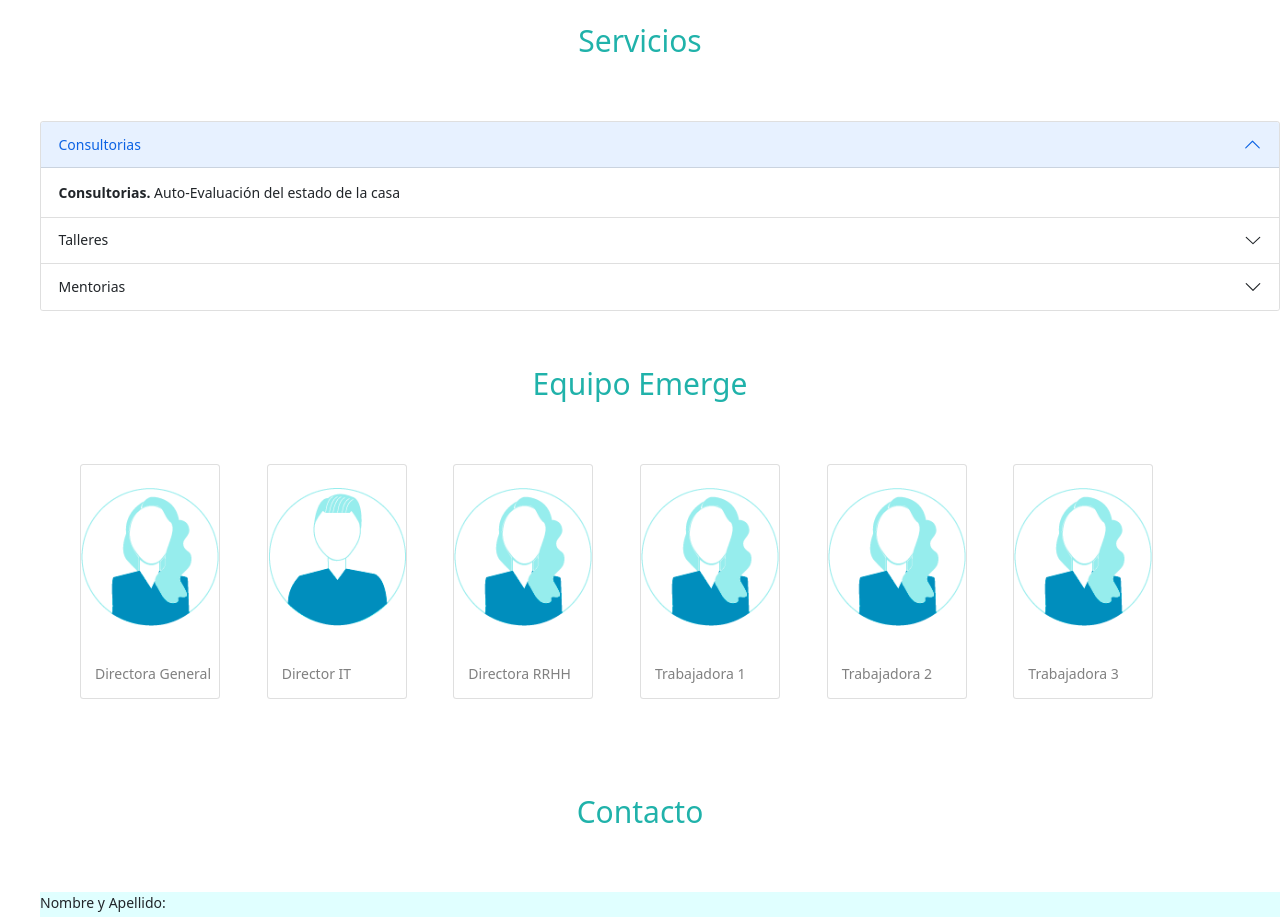
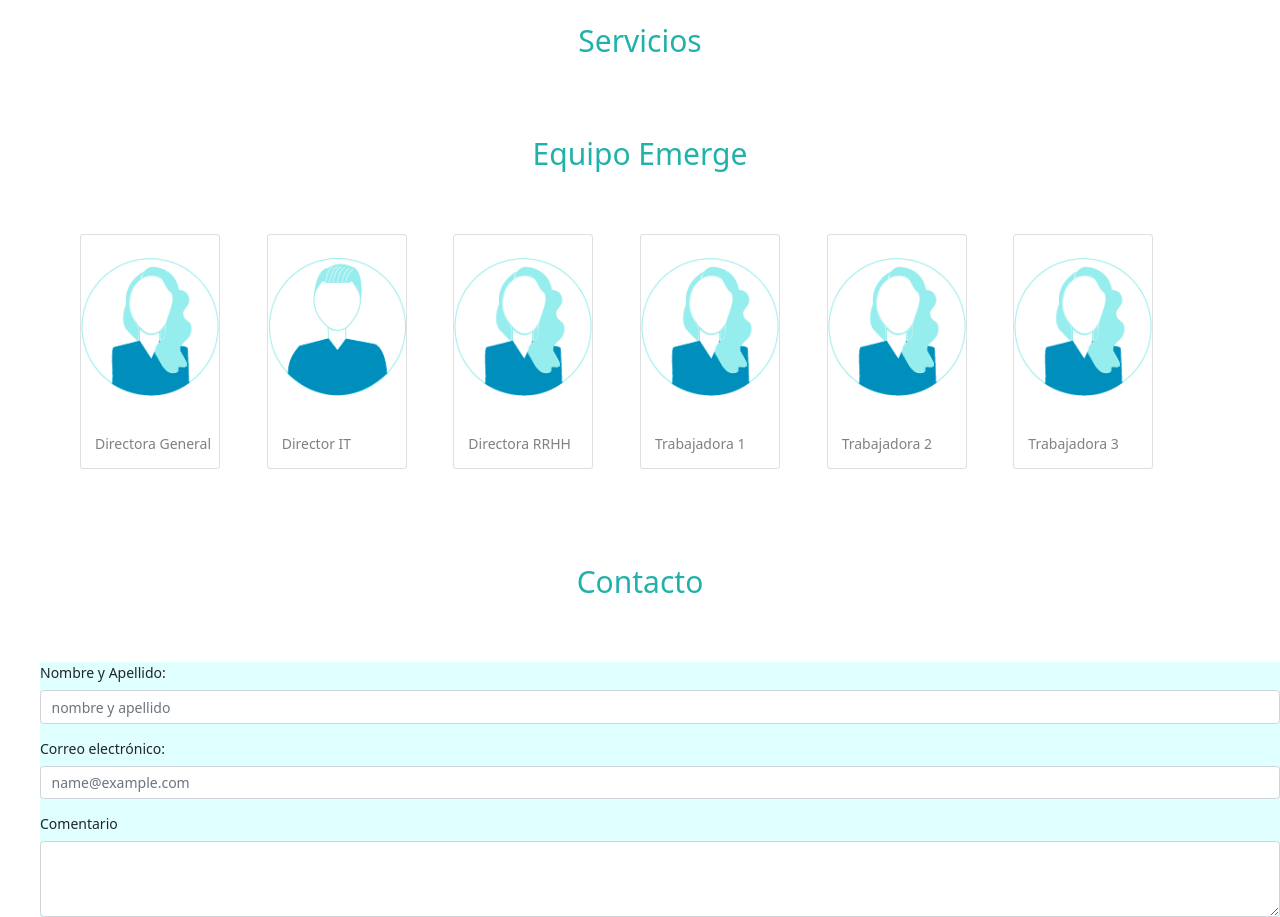
Before and after one commit to connietorresmunoz/emerge-git, a plain HTML site: page index.html in a window 1280 px wide. Shown: the part 1240-2157 px from the top of the page. Drawn offline with nearby package versions, Linux system fonts and the light colour scheme.

Commit message:
elimine flex

```diff
--- a/index.html
+++ b/index.html
@@ -58,42 +58,6 @@
 </section>
 <section class="gridFrase" class="gridServicios">
   <article><h2> Servicios </h2></article>
-</section>
-<section id="flex"> <!-- flexbox -->
-  <div class="accordion" id="accordionExample">
-  <div class="accordion-item">
-    <h2 class="accordion-header" id="headingOne">
-      <button class="accordion-button" type="button" data-bs-toggle="collapse" data-bs-target="#collapseOne" aria-expanded="true" aria-controls="collapseOne">
-        Consultorias
-      </button>
-    </h2>
-  <div id="collapseOne" class="accordion-collapse collapse show" aria-labelledby="headingOne" data-bs-parent="#accordionExample">
-  <div class="accordion-body"><strong>Consultorias.</strong> Auto-Evaluación del estado de la casa
-  </div>
-  </div>
-  </div>
-  <div class="accordion-item">
-    <h2 class="accordion-header" id="headingTwo">
-      <button class="accordion-button collapsed" type="button" data-bs-toggle="collapse" data-bs-target="#collapseTwo" aria-expanded="false" aria-controls="collapseTwo">
-        Talleres
-      </button>
-    </h2>
-  <div id="collapseTwo" class="accordion-collapse collapse" aria-labelledby="headingTwo" data-bs-parent="#accordionExample">
-  <div class="accordion-body"><strong>Talleres.</strong> Plan y herramientas.
-  </div>
-  </div>
-  </div>
-  <div class="accordion-item">
-    <h2 class="accordion-header" id="headingThree">
-      <button class="accordion-button collapsed" type="button" data-bs-toggle="collapse" data-bs-target="#collapseThree" aria-expanded="false" aria-controls="collapseThree">
-        Mentorias
-      </button>
-    </h2>
-  <div id="collapseThree" class="accordion-collapse collapse" aria-labelledby="headingThree" data-bs-parent="#accordionExample">
-  <div class="accordion-body"><strong>Mentorías.</strong> Guías paso a paso para una casa eficiente
-  </div>
-  </div>
-  </div>
 </section>
 <section class="gridFrase" class="gridNosotros">
   <article><h2> Equipo Emerge </h2></article>
```
